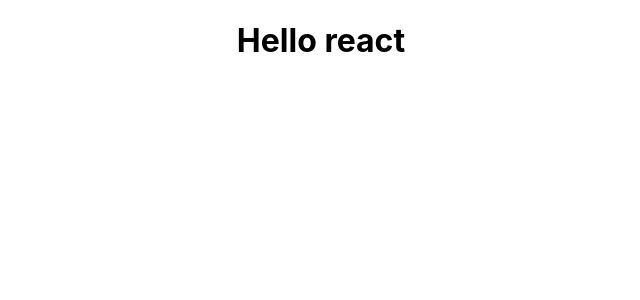
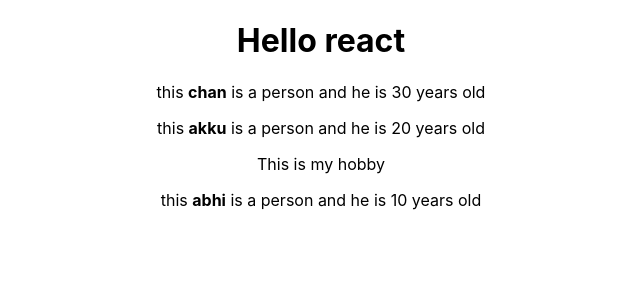
Before and after one commit to Chandan-Saini/new-prctc-app, a React (Create React App) app: page / in a window 1280 px wide. Shown: the top 300 px of the page, without its empty margins (319-959 px from the left). Built offline with nearby package versions, Linux system fonts and the light colour scheme.

Commit message:
worked with class comp

```diff
--- a/src/App.css
+++ b/src/App.css
@@ -1,38 +1,3 @@
 .App {
   text-align: center;
 }
-
-.App-logo {
-  height: 40vmin;
-  pointer-events: none;
-}
-
-@media (prefers-reduced-motion: no-preference) {
-  .App-logo {
-    animation: App-logo-spin infinite 20s linear;
-  }
-}
-
-.App-header {
-  background-color: #282c34;
-  min-height: 100vh;
-  display: flex;
-  flex-direction: column;
-  align-items: center;
-  justify-content: center;
-  font-size: calc(10px + 2vmin);
-  color: white;
-}
-
-.App-link {
-  color: #61dafb;
-}
-
-@keyframes App-logo-spin {
-  from {
-    transform: rotate(0deg);
-  }
-  to {
-    transform: rotate(360deg);
-  }
-}
--- a/src/App.js
+++ b/src/App.js
@@ -1,12 +1,23 @@
 import logo from './logo.svg';
 import './App.css';
-
-function App() {
-  return (
+import Person from './Person/Person'
+import {React,Component} from "react"
+class App extends Component {
+   state={
+     persons:[
+     {name:"chan",age:30},
+     {name:"akku",age:20},
+     {name:"abhi",age:10},
+   ]}
+  render () {return (
     <div className="App">
       <h1>Hello react</h1>
+      <Person className="Per" name={this.state.persons[0].name} age={this.state.persons[0].age} />
+      <Person className="Per" name={this.state.persons[1].name} age={this.state.persons[1].age}> This is my hobby</Person>
+      <Person className="Per" name={this.state.persons[2].name} age={this.state.persons[2].age}/>
     </div>
   );
 }
+}
 
-export default App;
+export default App
--- /dev/null
+++ b/src/Person/Person.js
@@ -0,0 +1,8 @@
+const person= (props)=>{
+    return (<div>
+        <p >this <b>{props.name}</b> is a person and he is {props.age} years old</p>
+    <p>{props.children}</p>
+    </div>)
+}
+
+export default person
```
